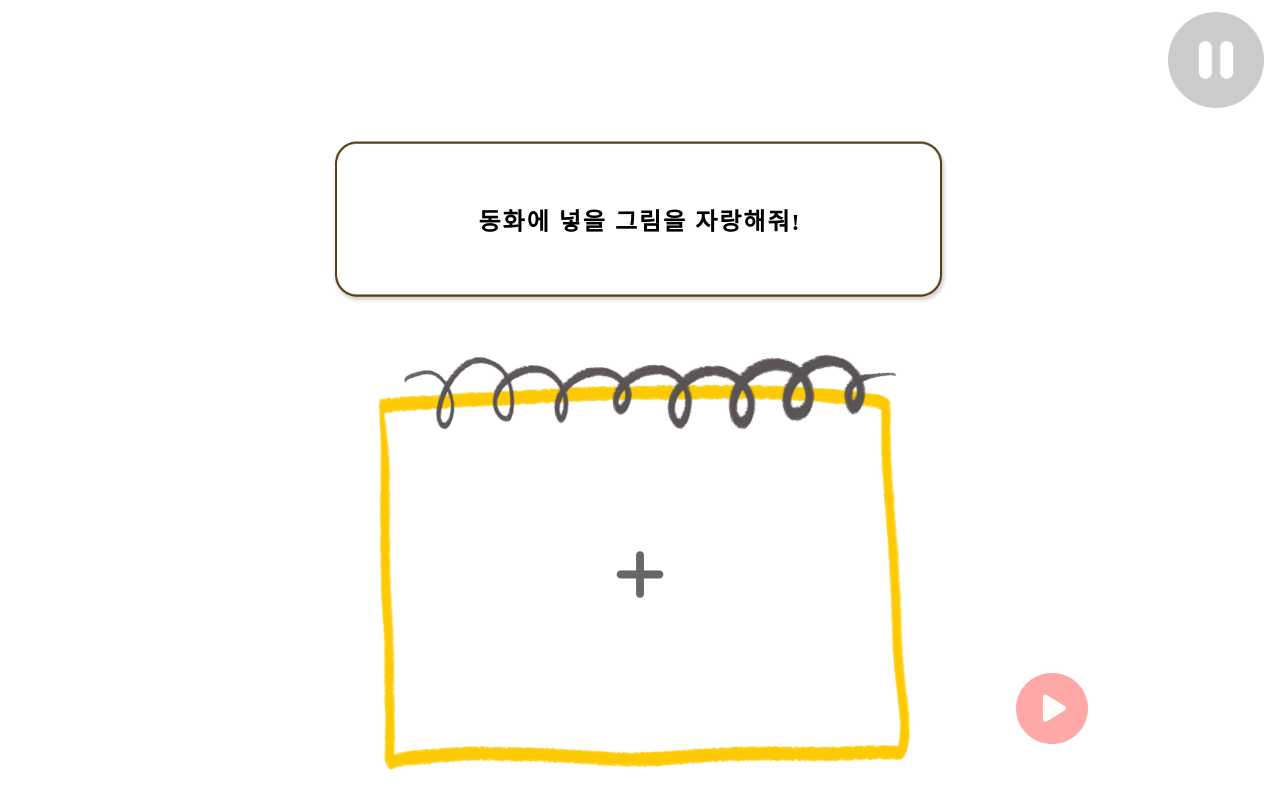
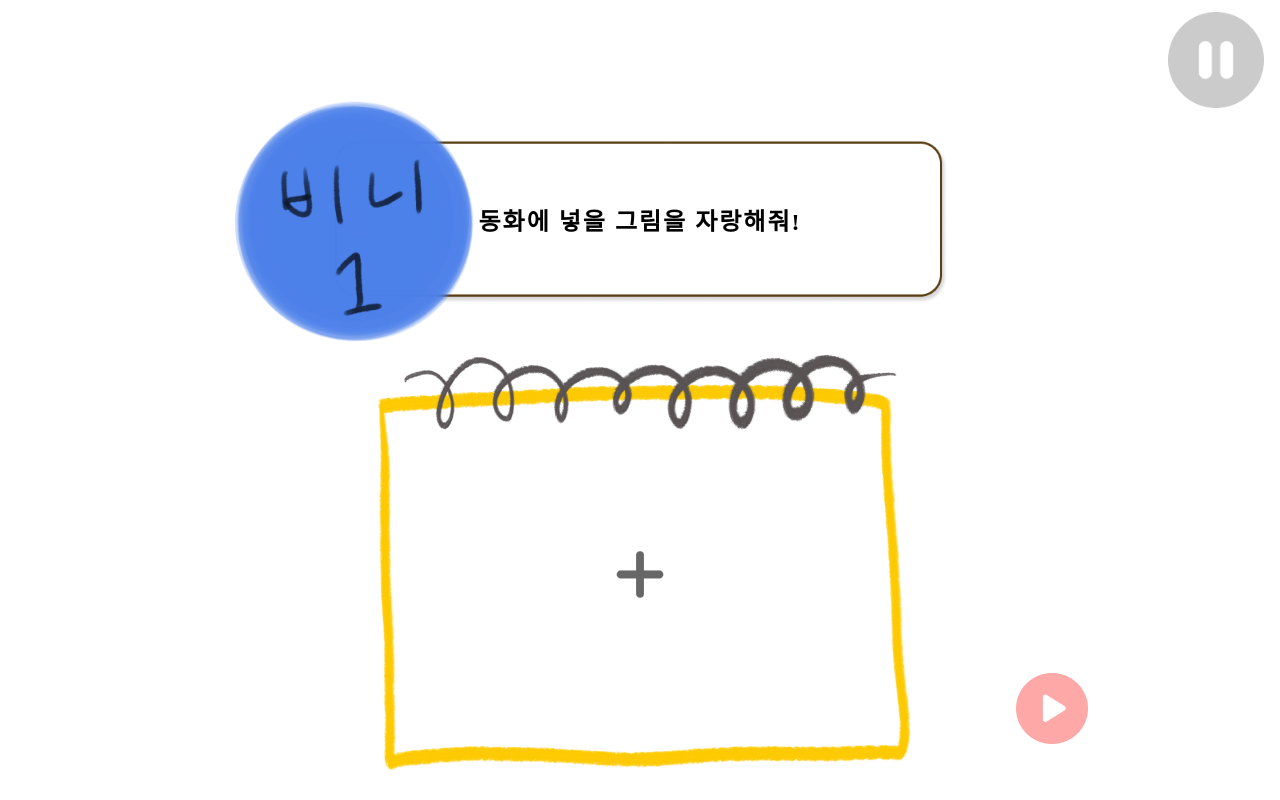
Before and after one commit to Froth01/B2A4-Dongguri, a React (Vite) app in the folder FE/: page /storybook/storyimg in a window 1280 px wide. Built offline with nearby package versions, Linux system fonts and the light colour scheme; a web font is replaced by a local one.

Commit message:
:art: : 가이드에 동글이 위치 추가

```diff
--- a/FE/src/Components/StoryBook/Common/Guide.jsx
+++ b/FE/src/Components/StoryBook/Common/Guide.jsx
@@ -8,9 +8,10 @@ const Guide = ({ page }) => {
 
   return (
     <div className="guide-box">
+      <img src="/img/avatars/bini1.png" alt="동그리" className="speechbubble-avatar" />
       {dialogs[page] && dialogs[page].map((dialog,index) => (
         <div key={index} className="guide">
-            <img className="speechbubble-img" src="/img/storybook/common/SpeechBubble.png" alt="" />
+            <img src="/img/storybook/common/SpeechBubble.png" alt="" className="speechbubble-img" />
           <div className="guide-text" style={{ whiteSpace: 'pre-line', lineHeight: '1.5'  }} >{dialog}</div>
         </div>
       ))}
--- a/FE/src/Components/StoryBook/Common/css/Guide.css
+++ b/FE/src/Components/StoryBook/Common/css/Guide.css
@@ -13,12 +13,21 @@
   justify-content: center;
   align-items: center;
   position: relative;
+  z-index: 1;
 }
 
 .speechbubble-img {
+  position: absolute;
   height: 100%;
+}
+
+.speechbubble-avatar {
   position: absolute;
+  margin-right: 45%;
+  height: 50%;
+  z-index: 2; /* speechbubble-avatar의 z-index를 높게 설정 */
 }
+
 
 .guide-text {
   position: absolute;
```
Also changed, not shown: FE/src/Pages/StoryBook/css/StoryFree.css (+1 -6 lines).
